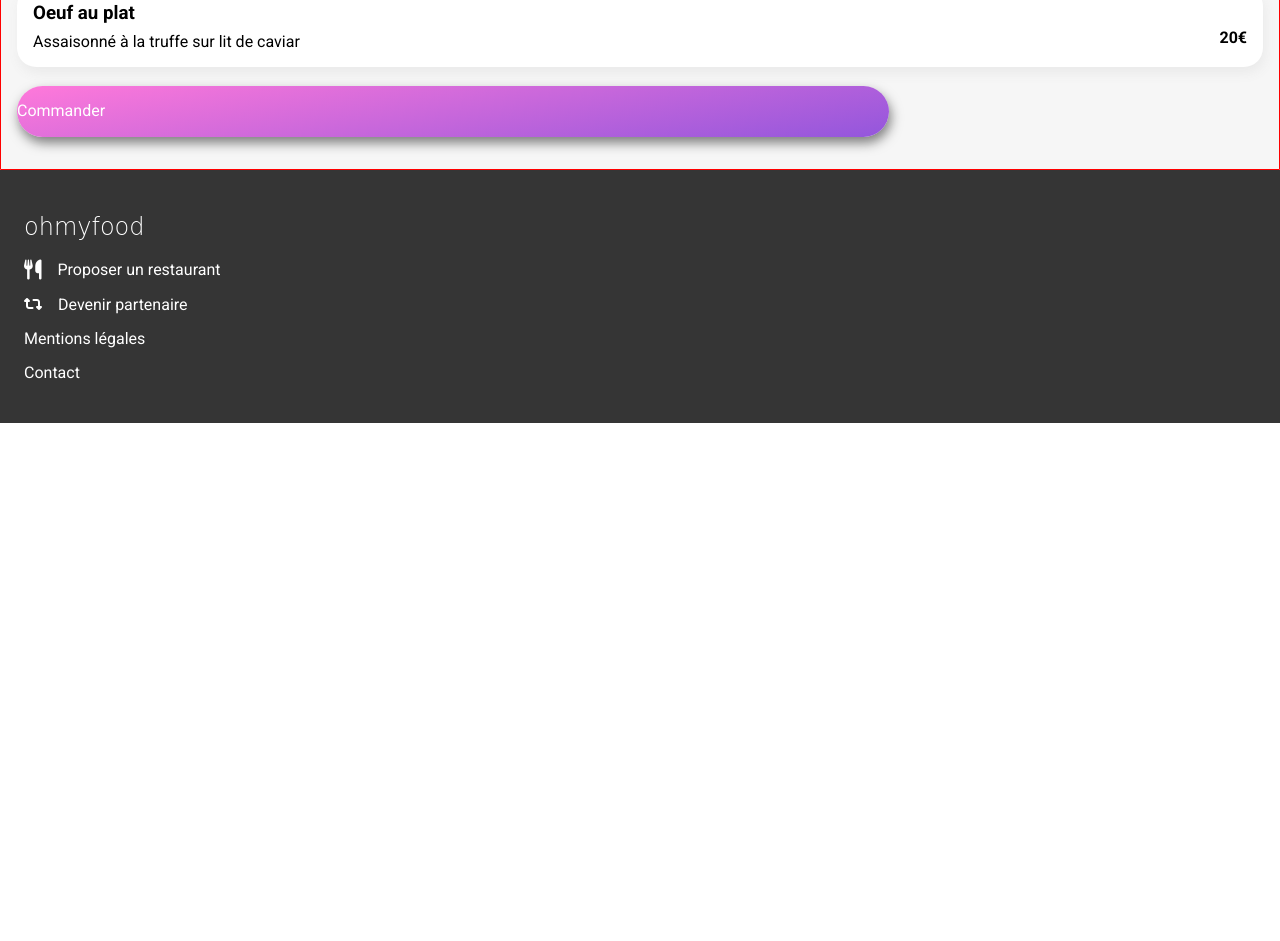
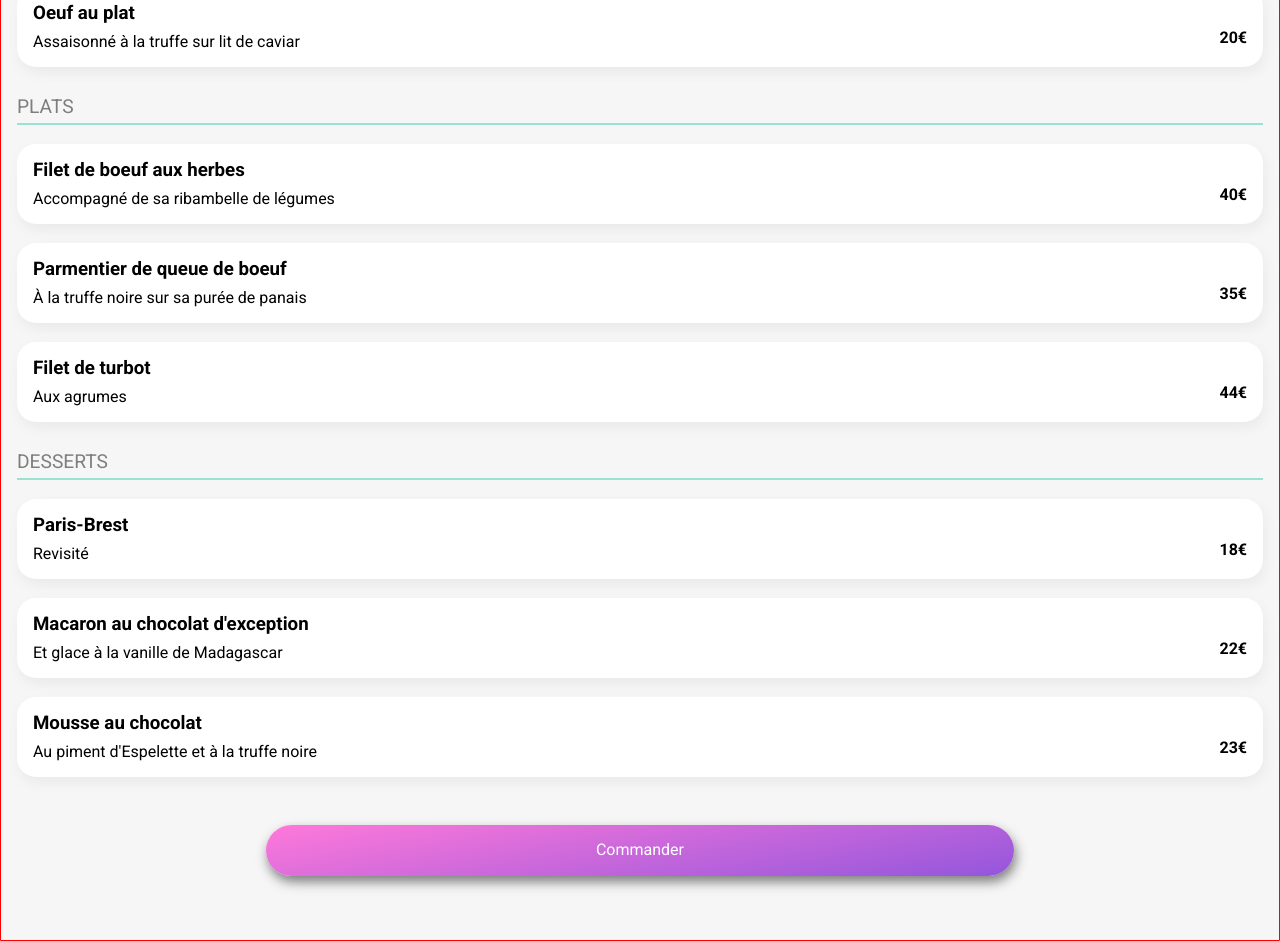
Before and after one commit to studentOCDBX/MyDevWebLearning-P3-project, a website: page laPaletteDuGout.html in a window 1280 px wide. Shown: the part 1274-2215 px from the top of the page. Before the commit the page ends 1697 px from the top, so only its background shows below. Drawn offline with Linux system fonts and the light colour scheme; a web font is replaced by a local one.

Commit message:
styling the other section of laPaletteDuGout

```diff
--- a/laPaletteDuGout.html
+++ b/laPaletteDuGout.html
@@ -23,76 +23,88 @@
     <div>
         <img src="/images/restaurants/small/jay-wennington-N_Y88TWmGwA-unspl.jpg" alt="image d'un menu">
     </div>
-    <main class="main">
+    <main class="container">
         <div>
-            <h1 class="main__heading">la palette du goût</h1>
+            <h1 class="container__heading">la palette du goût</h1>
             <div>
                 <i class="fa-regular fa-heart fa-lg"></i>
             </div>
         </div>
-        <section class="main__section">
-            <section class="main__section__inner">
+        <section class="container__section">
+            <section class="container__section__inner">
                 <h2>entrées</h2>
-                <div class="main__section__inner__btn">
+                <div class="container__section__inner__btn">
                     <h3>Fricassée d'escargot</h3>
-                    <div class="main__section__inner__btn__inner">
+                    <div class="container__section__inner__btn__inner">
                         <p>Au piment d'Espelette</p>
                         <strong>25€</strong>
                     </div>
                 </div>
-                <div class="main__section__inner__btn">
+                <div class="container__section__inner__btn">
                     <h3>Foie gras de canard mi-cuit</h3>
-                    <div class="main__section__inner__btn__inner">
+                    <div class="container__section__inner__btn__inner">
                         <p>Et ses copeaux de truffe noire</p>
                         <strong>35€</strong>
                     </div>
                 </div>
-                <div class="main__section__inner__btn">
+                <div class="container__section__inner__btn">
                     <h3>Oeuf au plat</h3>
-                    <div class="main__section__inner__btn__inner">
+                    <div class="container__section__inner__btn__inner">
                         <p>Assaisonné à la truffe sur lit de caviar</p>
                         <strong>20€</strong>
                     </div>
                 </div>
             </section>
-            <!--   <section class="main__section__inner">
+            <section class="container__section__inner">
                 <h2>plats</h2>
-                <div class="main_section_inner__btn">
+                <div class="container__section__inner__btn">
                     <h3>Filet de boeuf aux herbes</h3>
+                    <div class="container__section__inner__btn__inner">
                         <p>Accompagné de sa ribambelle de légumes</p>
-                    <span>40€</span>
+                        <strong>40€</strong>
                     </div>
-                <div class="main_section_inner__btn">
+                </div>
+                <div class="container__section__inner__btn">
                     <h3>Parmentier de queue de boeuf</h3>
+                    <div class="container__section__inner__btn__inner">
                         <p>À la truffe noire sur sa purée de panais</p>
-                    <span>35€</span>
+                        <strong>35€</strong>
                     </div>
-                <div class="main_section_inner__btn">
+                </div>
+                <div class="container__section__inner__btn">
                     <h3>Filet de turbot</h3>
+                    <div class="container__section__inner__btn__inner">
                         <p>Aux agrumes</p>
-                    <span>44€</span>
+                        <strong>44€</strong>
+                    </div>
                 </div>
             </section>
-            <section class="main__section__inner">
+            <section class="container__section__inner">
                 <h2>desserts</h2>
-                <div class="main_section_inner__btn">
+                <div class="container__section__inner__btn">
                     <h3>Paris-Brest</h3>
+                    <div class="container__section__inner__btn__inner">
                         <p>Revisité</p>
-                    <span>18€</span>
+                        <strong>18€</strong>
                     </div>
-                <div class="main_section_inner__btn">
+                </div>
+                <div class="container__section__inner__btn">
                     <h3>Macaron au chocolat d'exception</h3>
+                    <div class="container__section__inner__btn__inner">
                         <p>Et glace à la vanille de Madagascar</p>
-                    <span>22€</span>
+                        <strong>22€</strong>
                     </div>
-                <div class="main_section_inner__btn">
+                </div>
+                <div class="container__section__inner__btn">
                     <h3>Mousse au chocolat</h3>
+                    <div class="container__section__inner__btn__inner">
                         <p>Au piment d'Espelette et à la truffe noire</p>
-                    <span>23€</span>
+                        <strong>23€</strong>
                     </div>
-            </section> -->
+                </div>
             </section>
-        <div class="btn">Commander</div>
+        </section>
+        <div class="btn--modify">Commander</div>
     </main>
     <footer class="footer">
         <h2 class="footer__heading">ohmyfood</h2>
--- a/sass/style.scss
+++ b/sass/style.scss
@@ -40,15 +40,14 @@
 
 img {
   width: 100%;
+  object-fit: cover;
   position: relative;
-  object-fit: cover;
   z-index: 100;
 }
-.main {
+.container {
   position: relative;
   z-index: 200;
   width: 100vw;
-  // margin: auto;
   background-color: $cultured-color;
   border: 1px solid red;
   padding: 1em;
@@ -109,7 +108,10 @@ img {
       }
     }
   }
+  .btn--modify {
+    width: 60%;
+    @extend .btn;
+    @include flexCenter;
+    margin: 3em auto;
+  }
 }
-
-//       }
-//     }
```
Also changed, not shown: public/css/style.css, 1 other file. Lines whose indentation alone changed are shown as unchanged.
